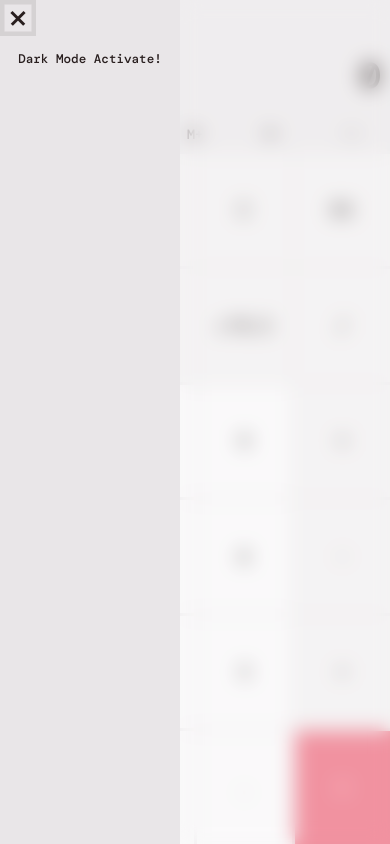
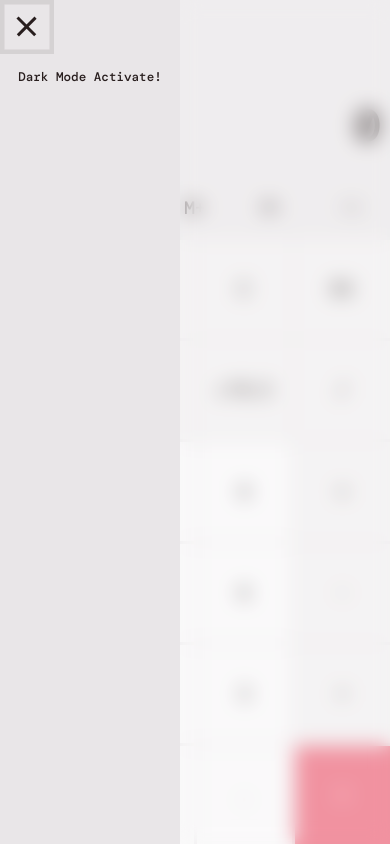
Before and after one commit to O-Kreator/Web-calculator, a website built with Parcel: page index.html in a window 390 px wide. Both pictures are taken after a click on the button 18 px from the left and 18 px from the top of the page. Built offline with nearby package versions, Linux system fonts and the light colour scheme; a web font is replaced by a local one.

Commit message:
fix style to make comfortable to use in mobile

```diff
--- a/src/scss/content.scss
+++ b/src/scss/content.scss
@@ -17,6 +17,8 @@
   }
 
   @include media-mobile-l-max {
+    padding-top: 4rem;
+
     width: 100%;
     height: 100%;
   }
--- a/src/scss/memory.scss
+++ b/src/scss/memory.scss
@@ -16,5 +16,10 @@
     font-size: .75rem;
 
     transition-duration: var(--time-short);
+
+    @include media-mobile-s-only {
+      font-size: 1rem;
+      padding: var(--space-r) var(--space-r);
+    }
   }
 }
--- a/src/scss/nav.scss
+++ b/src/scss/nav.scss
@@ -14,6 +14,11 @@
 
   transition-duration: var(--time-long);
 
+  @include media-mobile-s-only {
+    width: 3rem;
+    height: 3rem;
+  }
+
   & > div {
     position: absolute;
     height: 2.5px;
@@ -23,18 +28,27 @@
 
     transition-duration: var(--time-long);
 
+    @include media-mobile-s-only {
+      left: .8rem;
+    }
+
     &:nth-child(1) {
       width: calc(100% - var(--space-r));
       top: calc(50% - 1px - 9px);
 
       @include media-mobile-s-only {
-        top: calc(50% - 1px - 7px);
+        width: calc(100% - 1.6rem);
+        top: calc(50% - 1px - 8px);
       }
     }
 
     &:nth-child(2) {
       width: calc(100% - var(--space-r) - var(--space-xs));
       top: calc(50% - 1px);
+
+      @include media-mobile-s-only {
+        width: calc(100% - 1.6rem - .4rem);
+      }
     }
 
     &:nth-child(3) {
@@ -42,16 +56,22 @@
       top: calc(50% - 1px + 9px);
 
       @include media-mobile-s-only {
-        top: calc(50% - 1px + 7px);
+        width: calc(100% - 1.6rem - .8rem);
+        top: calc(50% - 1px + 8px);
       }
     }
   }
 
   &.on > div {
     &:nth-child(1) {
-    width: calc(100% - var(--space-r));
-    top: .95rem;
-    transform: rotate(45deg);
+      width: calc(100% - var(--space-r));
+      top: .95rem;
+      transform: rotate(45deg);
+
+      @include media-mobile-s-only {
+        top: 1.4rem;
+        width: calc(100% - 1.6rem);
+      }
     }
 
     &:nth-child(2) {
@@ -62,6 +82,11 @@
       width: calc(100% - var(--space-r));
       top: .95rem;
       transform: rotate(-45deg);
+
+      @include media-mobile-s-only {
+        top: 1.4rem;
+        width: calc(100% - 1.6rem);
+      }
     }
   }
 }
@@ -81,6 +106,14 @@
   line-height: var(--space-xxl);
 
   transition-duration: var(--time-long);
+
+  @include media-mobile-s-only {
+    left: 3rem;
+
+    height: 3rem;
+    font-size: 1rem;
+    line-height: 3rem;
+  }
 }
 
 
@@ -117,7 +150,7 @@ body {
 /* Navigation Content Wrapper */
 
 #navContentWrapper {
-  z-index: 15;
+  z-index: 11;
   position: absolute;
   top: 0;
   bottom: 0;
@@ -129,6 +162,10 @@ body {
   background: var(--color-background);
 
   transition-duration: var(--time-long);
+
+  @include media-mobile-s-only {
+    padding-top: 3rem;
+  }
 
   & > button.navContentItem {
     position: relative;
--- a/src/scss/text.scss
+++ b/src/scss/text.scss
@@ -19,13 +19,26 @@
 }
 
 #textSub {
+  height: .7rem;
+
+  color: var(--color-text-sub);
   font-size: .7rem;
-  color: var(--color-text-sub);
+
+  @include media-mobile-s-only {
+    font-size: 1rem;
+    height: 1rem;
+  }
 }
 
 #textMain {
   margin-bottom: var(--space-r);
+  height: 4rem;
 
   font-size: 2rem;
   font-weight: 500;
+
+  @include media-mobile-s-only {
+    font-size: 2.5rem;
+    height: 5rem;
+  }
 }
```
